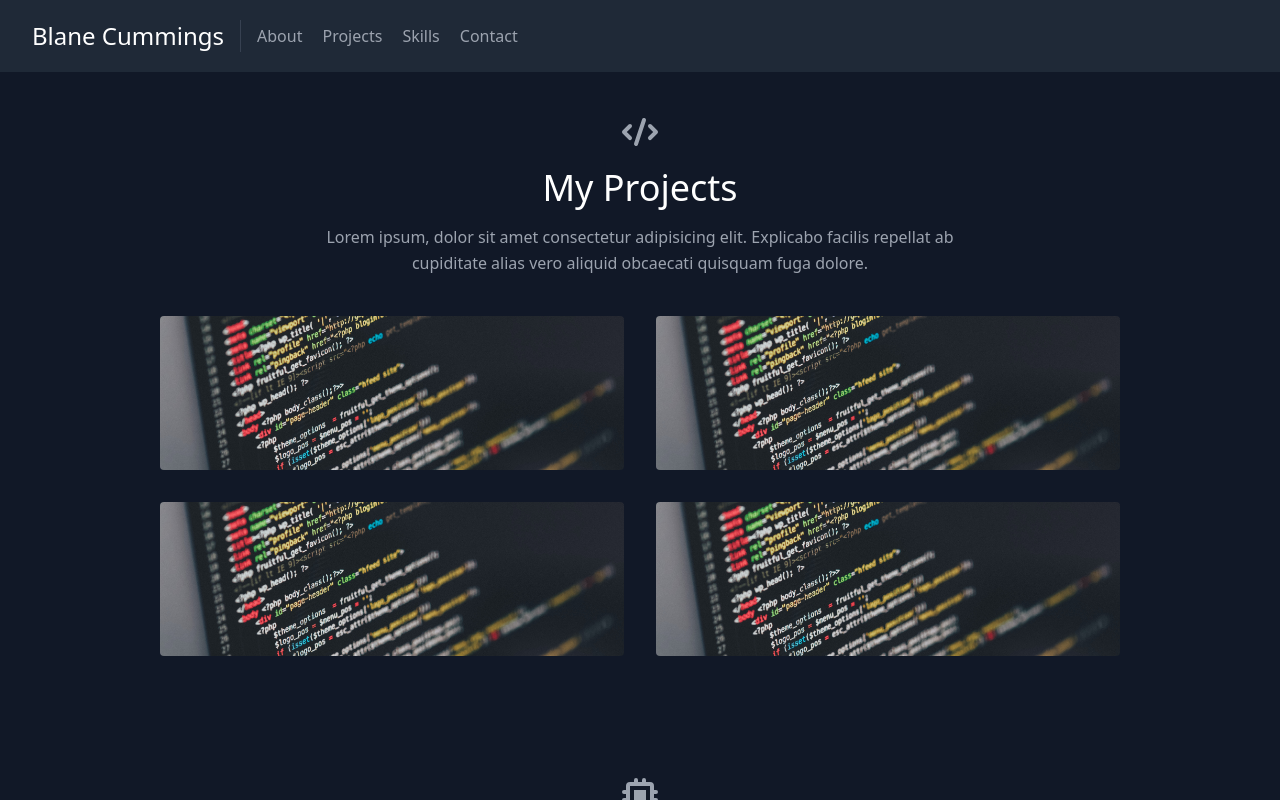
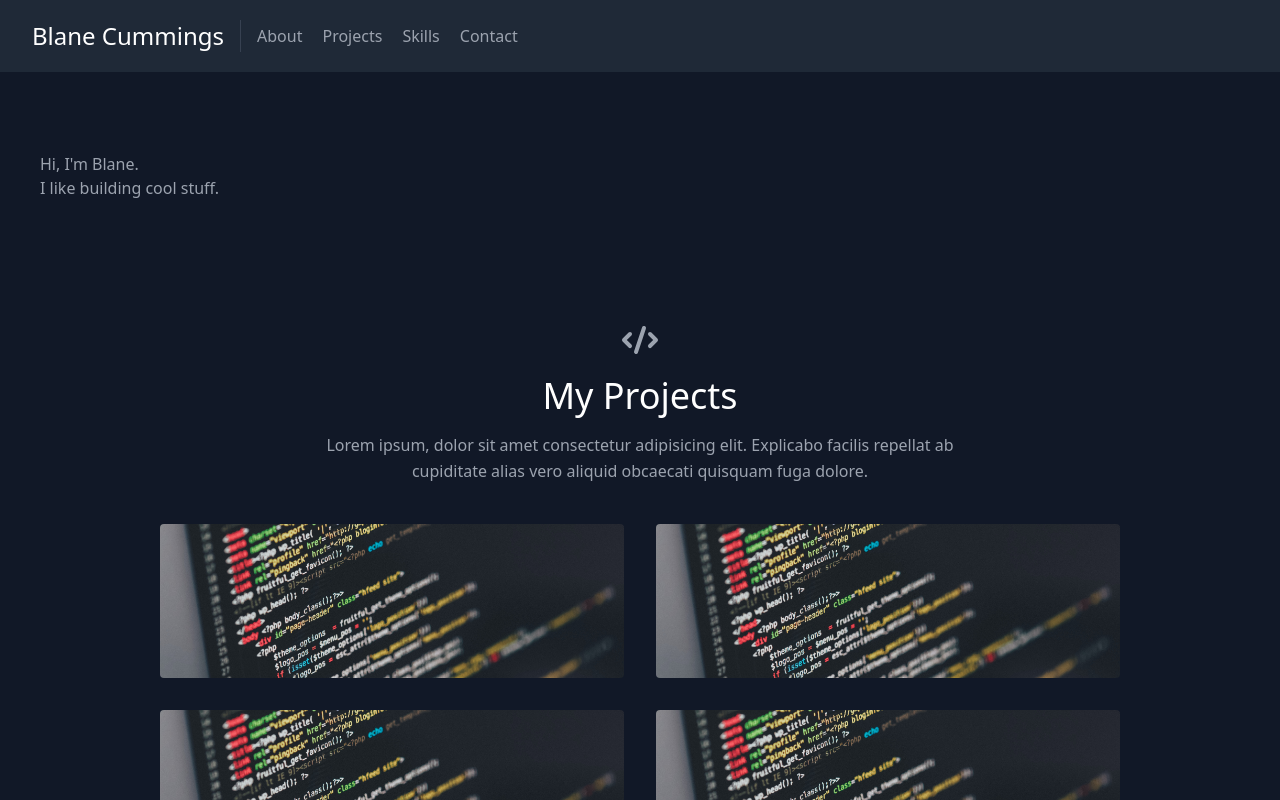
Before and after one commit to blanec12/portfolio, a React (Create React App) app: page / in a window 1280 px wide. Shown: the top 800 px of the page. Built offline with nearby package versions, Linux system fonts and the light colour scheme; the HTML template or start-up script is replaced by a standard one.

Commit message:
Init about section

```diff
--- a/src/components/About.js
+++ b/src/components/About.js
@@ -3,6 +3,13 @@ import React from "react";
 export default function About() {
     return (
         <section id="about">
+            <div className="container mx-auto flex px-10 py-20 md:flex-row flex-col items-center">
+                <h1>Hi, I'm Blane.
+                    <br/>I like building cool stuff.
+                </h1>
+
+
+            </div>
         </section>
     );
 }
```
